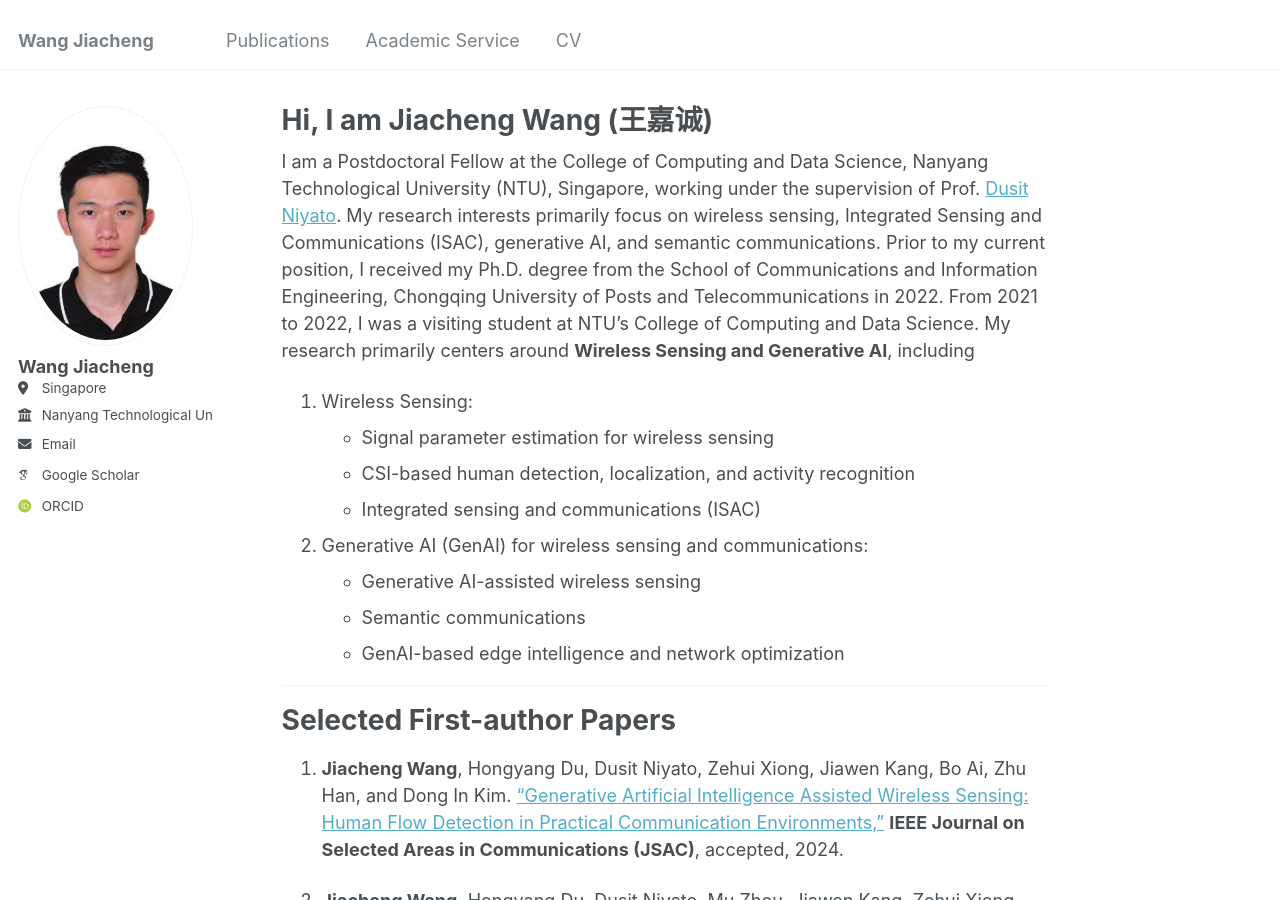
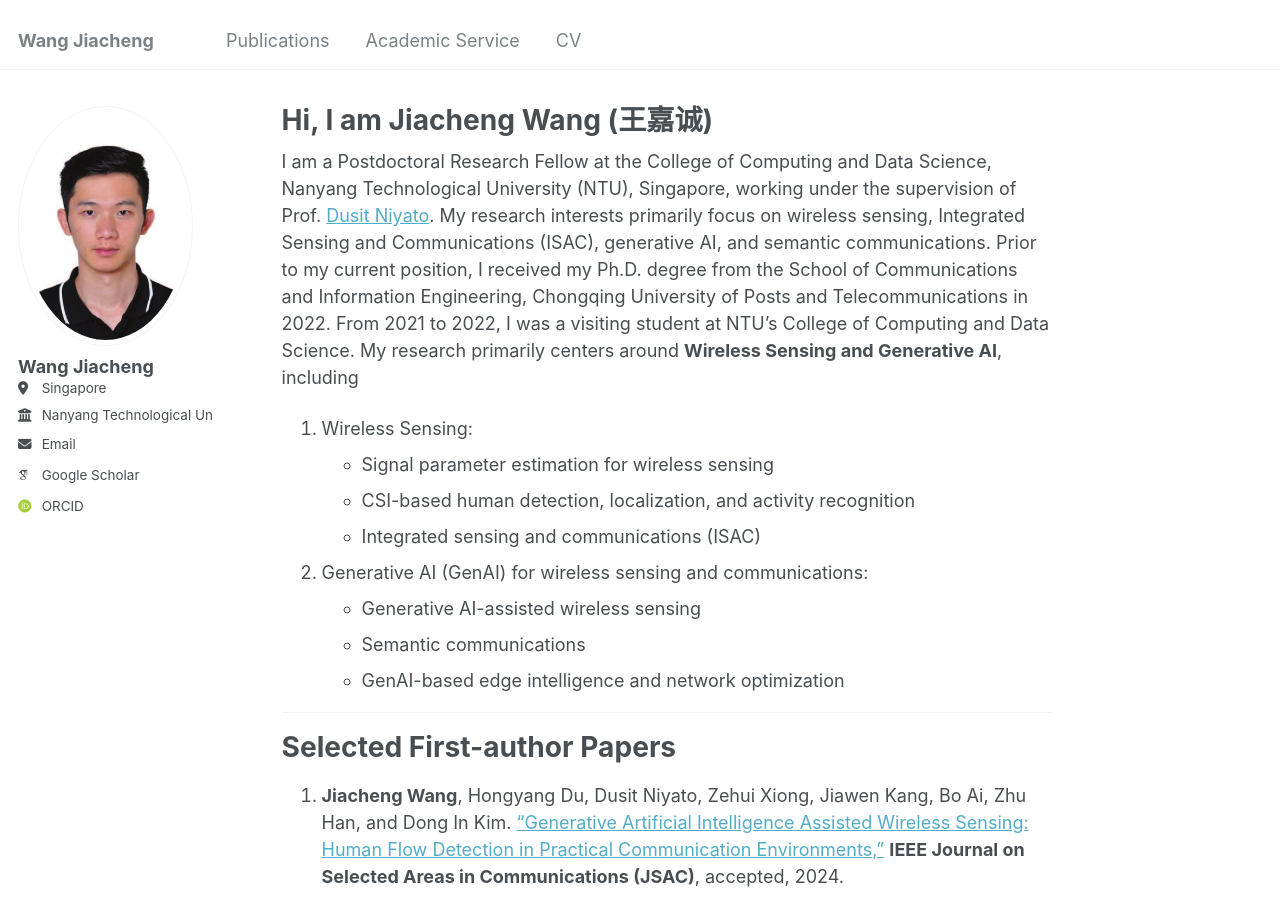
Before and after one commit to W-JiaCheng/W-JiaCheng.github.io, a Jekyll site: the page built from _pages/about.md, in a window 1280 px wide and 900 px high. Built offline with Jekyll 4.4.1, drawn with Linux system fonts in a browser that asks for light colours; some web fonts are replaced; some of the changed text lies outside the part shown.

Commit message:
Update about.md

```diff
--- a/_pages/about.md
+++ b/_pages/about.md
@@ -8,7 +8,7 @@ redirect_from:
   - /about.html
 ---
 
-I am a Postdoctoral Fellow at the College of Computing and Data Science, Nanyang Technological University (NTU), Singapore, working under the supervision of Prof. [Dusit Niyato](https://personal.ntu.edu.sg/dniyato/). My research interests primarily focus on wireless sensing, Integrated Sensing and Communications (ISAC), generative AI, and semantic communications. Prior to my current position, I received my Ph.D. degree from the School of Communications and Information Engineering, Chongqing University of Posts and Telecommunications in 2022. From 2021 to 2022, I was a visiting student at NTU's College of Computing and Data Science. My research primarily centers around **Wireless Sensing and Generative AI**, including
+I am a Postdoctoral Research Fellow at the College of Computing and Data Science, Nanyang Technological University (NTU), Singapore, working under the supervision of Prof. [Dusit Niyato](https://personal.ntu.edu.sg/dniyato/). My research interests primarily focus on wireless sensing, Integrated Sensing and Communications (ISAC), generative AI, and semantic communications. Prior to my current position, I received my Ph.D. degree from the School of Communications and Information Engineering, Chongqing University of Posts and Telecommunications in 2022. From 2021 to 2022, I was a visiting student at NTU's College of Computing and Data Science. My research primarily centers around **Wireless Sensing and Generative AI**, including
 
 1. Wireless Sensing:
    - Signal parameter estimation for wireless sensing
@@ -60,7 +60,7 @@ Selected Collaborative Papers
 
 3. Nguyen Van Huynh, **Jiacheng Wang**, Hongyang Du, Dinh Thai Hoang, Dusit Niyato, Diep N Nguyen, Dong In Kim, Khaled B Letaief. ["Generative AI for physical layer communications: A survey,"](https://ieeexplore.ieee.org/document/10490142) **IEEE Transactions on Cognitive Communications and Networking (TCCN)**, vol. 10, no. 3, pp. 706-728, Jun. 2024.
 
-4. Hongyang Du, **Jiacheng Wang**, Dusit Niyato, Jiawen Kang, Zehui Xiong, Mohsen Guizani, and Dong In Kim. ["Rethinking Wireless Communication Security in Semantic Internet of Things,"](https://ieeexplore.ieee.org/document/10183798) IEEE Wireless Communications, vol. 30, pp. 36-43, Jun. 2023.
+4. Hongyang Du, **Jiacheng Wang**, Dusit Niyato, Jiawen Kang, Zehui Xiong, Mohsen Guizani, and Dong In Kim. ["Rethinking Wireless Communication Security in Semantic Internet of Things,"](https://ieeexplore.ieee.org/document/10183798) **IEEE Wireless Communications**, vol. 30, pp. 36-43, Jun. 2023.
 
 News
 ======
```
